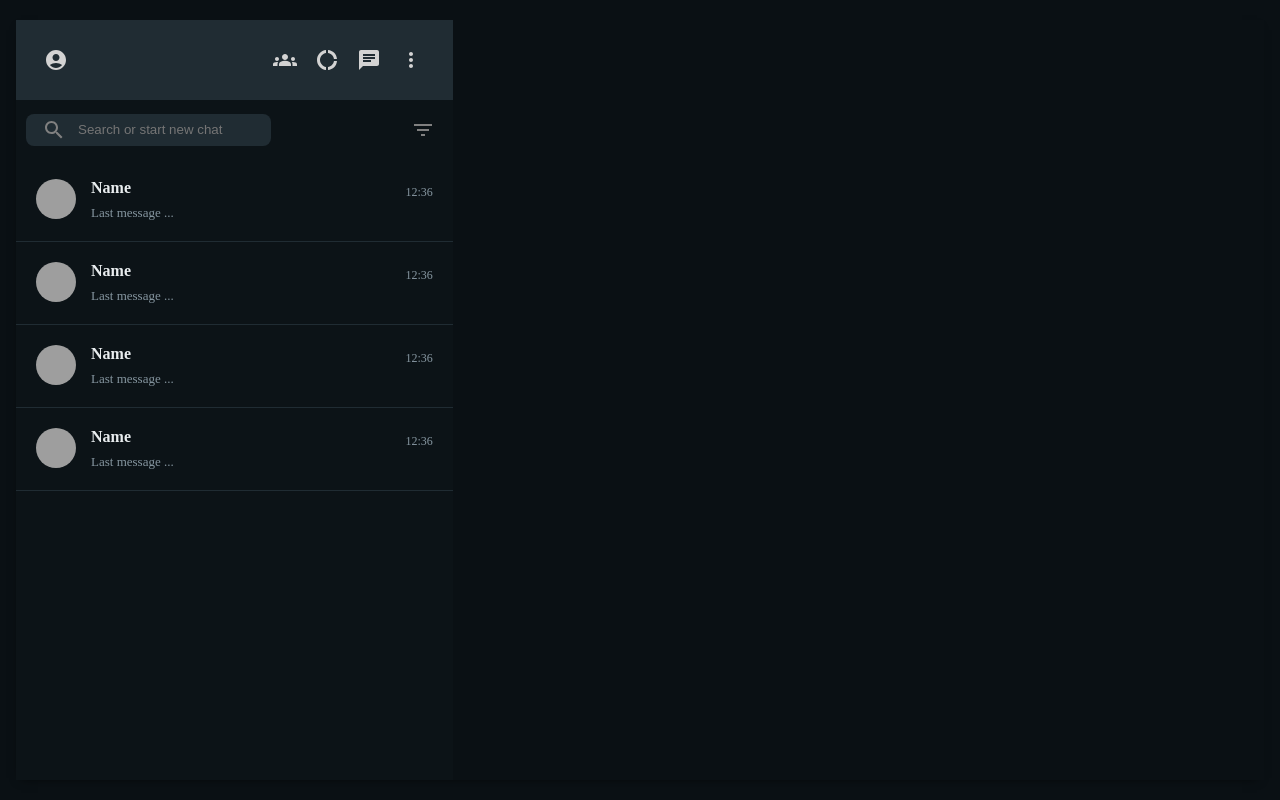
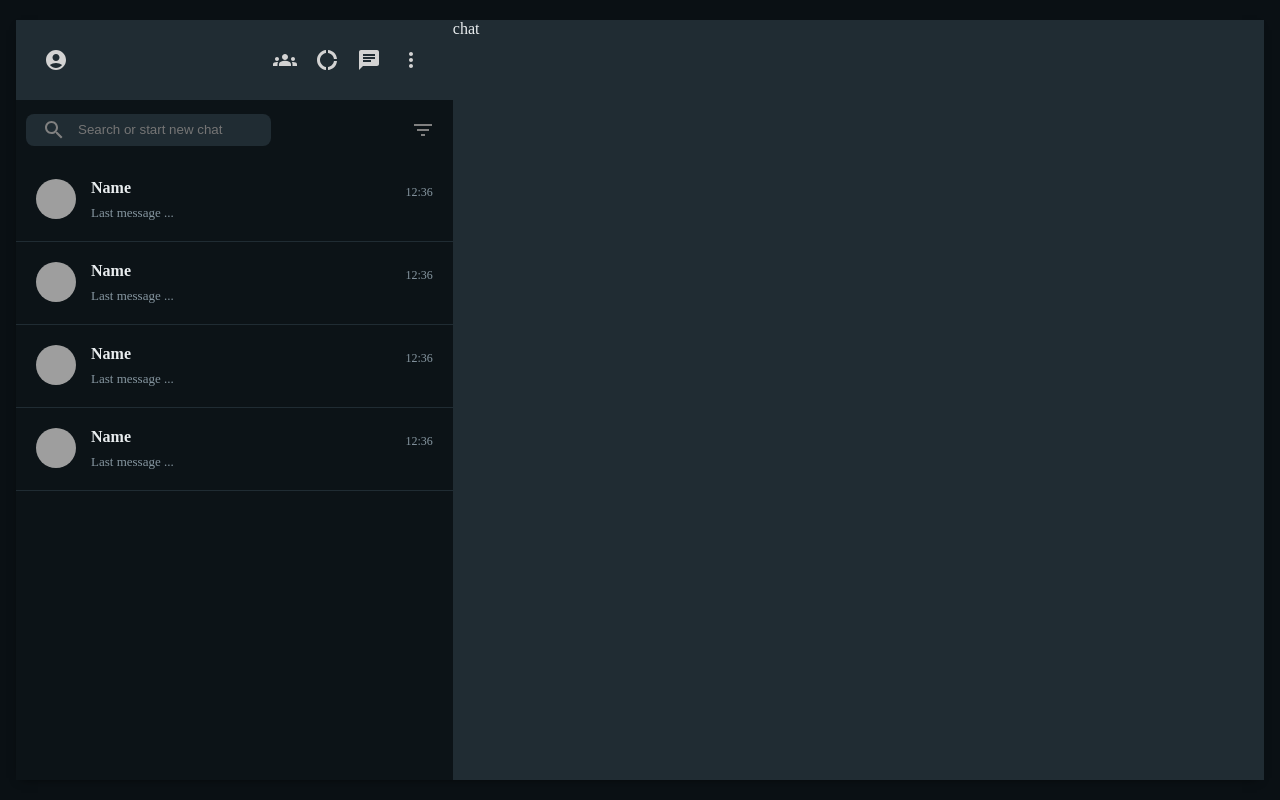
Before and after one commit to JakubWojtkowski/whatsapp-clone, a React (Create React App) app: page / in a window 1280 px wide. Built offline with nearby package versions, Linux system fonts and the light colour scheme; grey boxes are pictures that could not be loaded.

Commit message:
ADD: Chat component.

```diff
--- a/src/App.js
+++ b/src/App.js
@@ -1,13 +1,14 @@
 import React from "react";
 import { styled } from "styled-components";
 import Sidebar from "./components/Sidebar";
+import Chat from "./components/Chat";
 
 function App() {
   return (
     <AppContainer>
       <AppContent>
         <Sidebar />
-        {/* <Chat></Chat> */}
+        <Chat />
       </AppContent>
     </AppContainer>
   );
--- /dev/null
+++ b/src/components/Chat.js
@@ -0,0 +1,15 @@
+import React from "react";
+import { styled } from "styled-components";
+
+function Chat() {
+  return <Container>chat</Container>;
+}
+
+export default Chat;
+
+const Container = styled.div`
+  display: flex;
+  flex-direction: column;
+  flex: 0.65;
+  background: #202c33;
+`;
```
